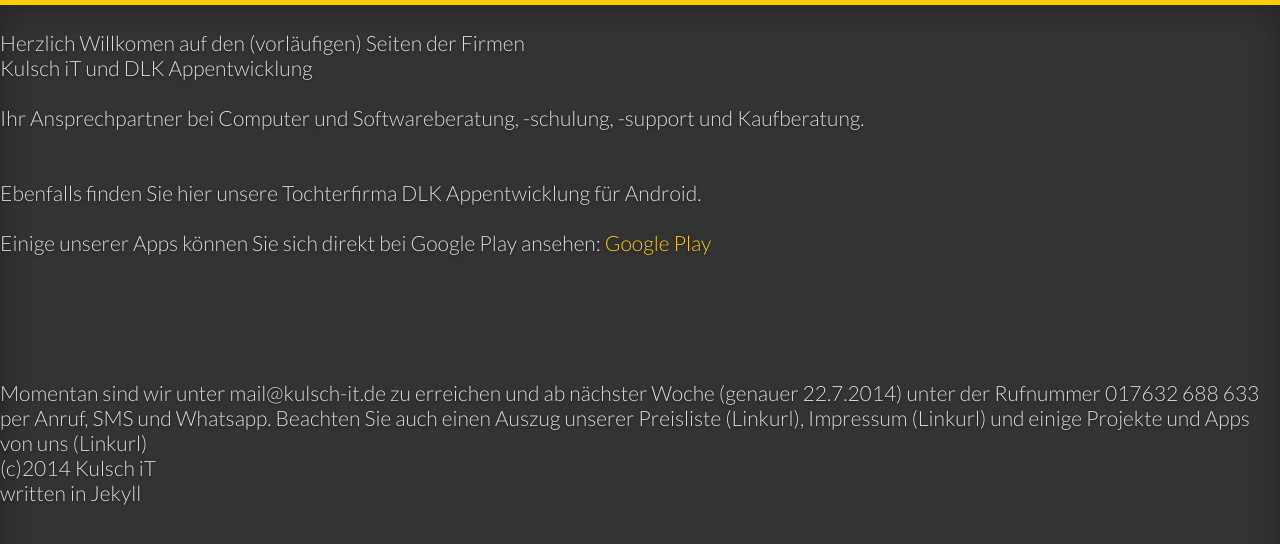
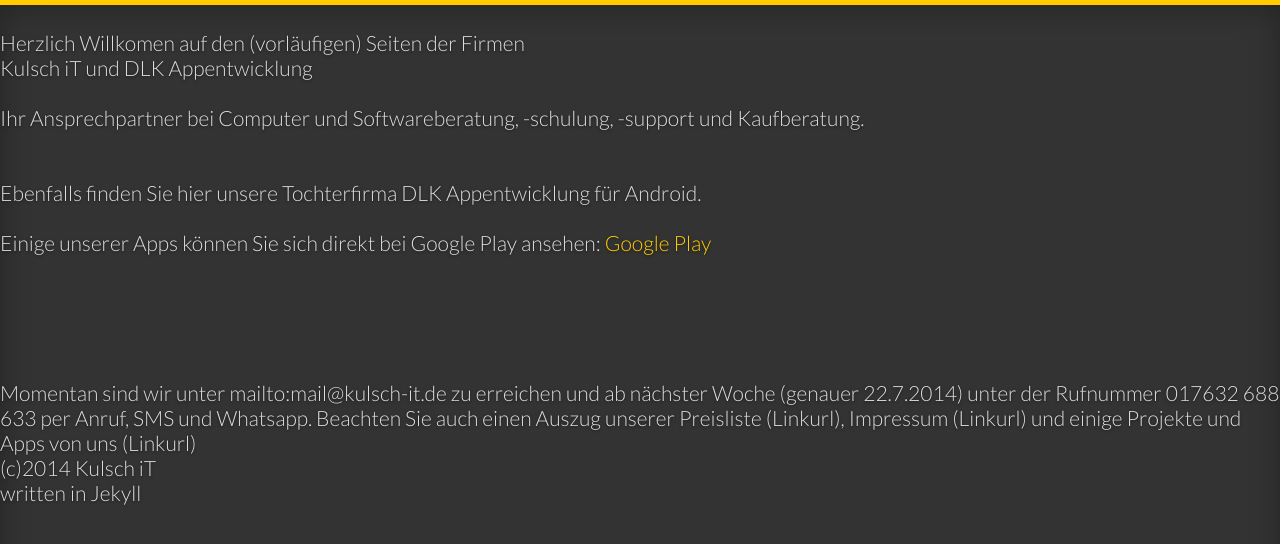
Before and after one commit to The1andONLYdave/The1andONLYdave.github.io, a Jekyll site: the page built from index2.html, in a window 1280 px wide. Shown: the top 544 px of the page. Built offline with Jekyll 4.4.1, drawn with Linux system fonts in a browser that asks for light colours.

Commit message:
Update index2.html

```diff
--- a/index2.html
+++ b/index2.html
@@ -24,7 +24,7 @@
    </br>
     </br>
 
-Momentan sind wir unter <mailto:"mail@kulsch-it.de">mail@kulsch-it.de</a> zu erreichen und ab nächster Woche (genauer 22.7.2014) unter der Rufnummer 017632 688 633 per Anruf, SMS und Whatsapp.
+Momentan sind wir unter mailto:mail@kulsch-it.de zu erreichen und ab nächster Woche (genauer 22.7.2014) unter der Rufnummer 017632 688 633 per Anruf, SMS und Whatsapp.
 Beachten Sie auch einen Auszug unserer Preisliste (Linkurl), Impressum (Linkurl) und einige Projekte und Apps von uns (Linkurl)
  </br>(c)2014 Kulsch iT
  </br>written in Jekyll
```
